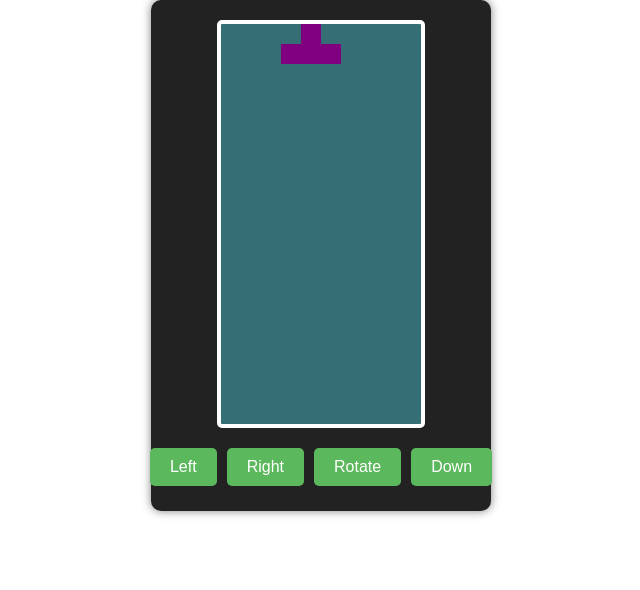
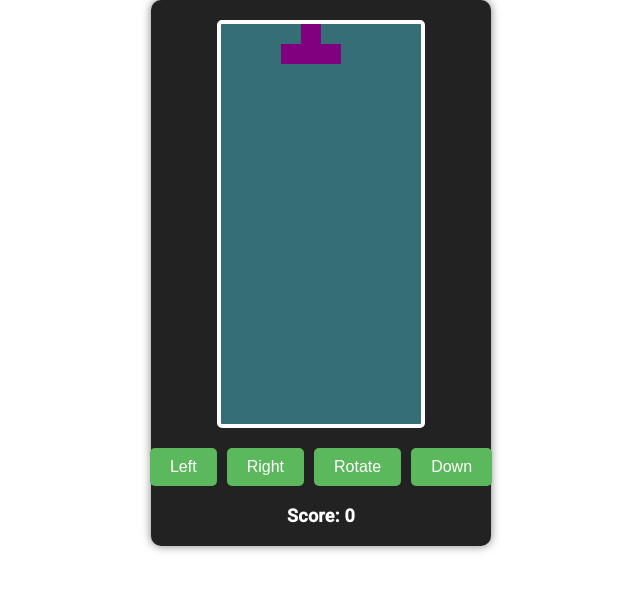
Before and after one commit to kprasad475/tetris-game-angular-, an Angular app: page /tetris in a window 1280 px wide. Shown: the top 590 px of the page, without its empty margins (319-959 px from the left). Built offline with nearby package versions, Linux system fonts and the light colour scheme.

Commit message:
score-on-line-clearence-logic -added

```diff
--- a/src/app/tetris/tetris.component.css
+++ b/src/app/tetris/tetris.component.css
@@ -49,3 +49,9 @@
   button:focus {
     outline: none;
   }
+  .score {
+    margin-top: 15px;
+    color: white;
+    font-size: 18px;
+    font-weight: bold;
+  }
--- a/src/app/tetris/tetris.component.html
+++ b/src/app/tetris/tetris.component.html
@@ -6,4 +6,5 @@
       <button (click)="rotate()">Rotate</button>
       <button (click)="moveDown()">Down</button>
     </div>
+    <div class="score">Score: {{ score }}</div>
   </div>
--- a/src/app/tetris/tetris.component.ts
+++ b/src/app/tetris/tetris.component.ts
@@ -23,6 +23,7 @@ export class TetrisComponent implements OnInit {
   currentX: number = 0;
   currentY: number = 0;
   isBrowser: boolean;
+  score: number = 0;
 
   constructor(@Inject(PLATFORM_ID) private platformId: Object) {
     this.isBrowser = isPlatformBrowser(this.platformId);
@@ -38,6 +39,24 @@ export class TetrisComponent implements OnInit {
     this.board = Array.from({ length: 20 }, () => Array(10).fill(0));
   }
 
+  checkForCompleteLines() {
+    let linesCleared = 0;
+    for (let y = this.board.length - 1; y >= 0; y--) {
+      if (this.board[y].every(cell => cell !== 0)) {
+        this.board.splice(y, 1);
+        this.board.unshift(Array(10).fill(0));
+        linesCleared++;
+        y++;
+      }
+    }
+    this.updateScore(linesCleared);
+  }
+
+  updateScore(linesCleared: number) {
+    const points = [0, 100, 300, 500, 800];
+    this.score += points[linesCleared];
+  }
+
   spawnPiece() {
     const pieceIndex = Math.floor(Math.random() * TETROMINOES.length);
     this.currentPiece = TETROMINOES[pieceIndex];
@@ -47,6 +66,7 @@ export class TetrisComponent implements OnInit {
     if (!this.isValidPosition(this.currentX, this.currentY)) {
       // Game over logic
       this.initBoard();
+      alert('Game Over');
     }
   }
 
@@ -96,7 +116,7 @@ export class TetrisComponent implements OnInit {
       this.currentY++;
     } else {
       this.placePiece();
-      this.clearLines();
+      this.checkForCompleteLines();
       this.spawnPiece();
     }
     this.draw();
@@ -110,10 +130,6 @@ export class TetrisComponent implements OnInit {
         }
       }
     }
-  }
-
-  clearLines() {
-    // Logic to clear full lines and update the score
   }
 
   draw() {
```
Also changed, not shown: src/app/tetris.service.ts (added, +9 -0 lines), 1 other file (tests, documents, lock files or other folders).
